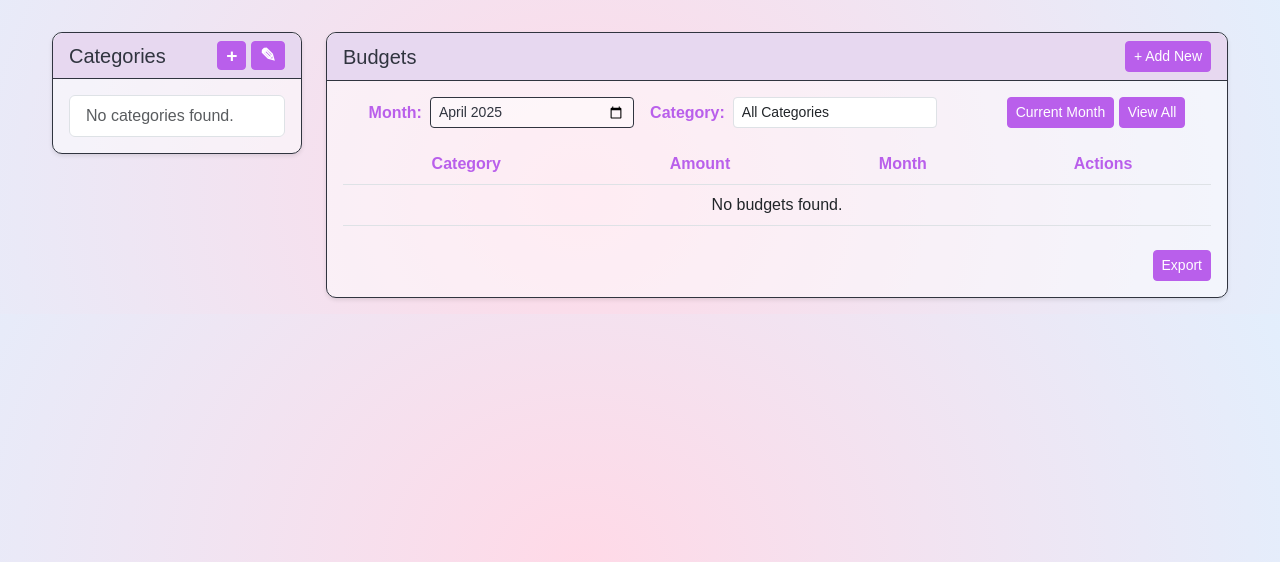
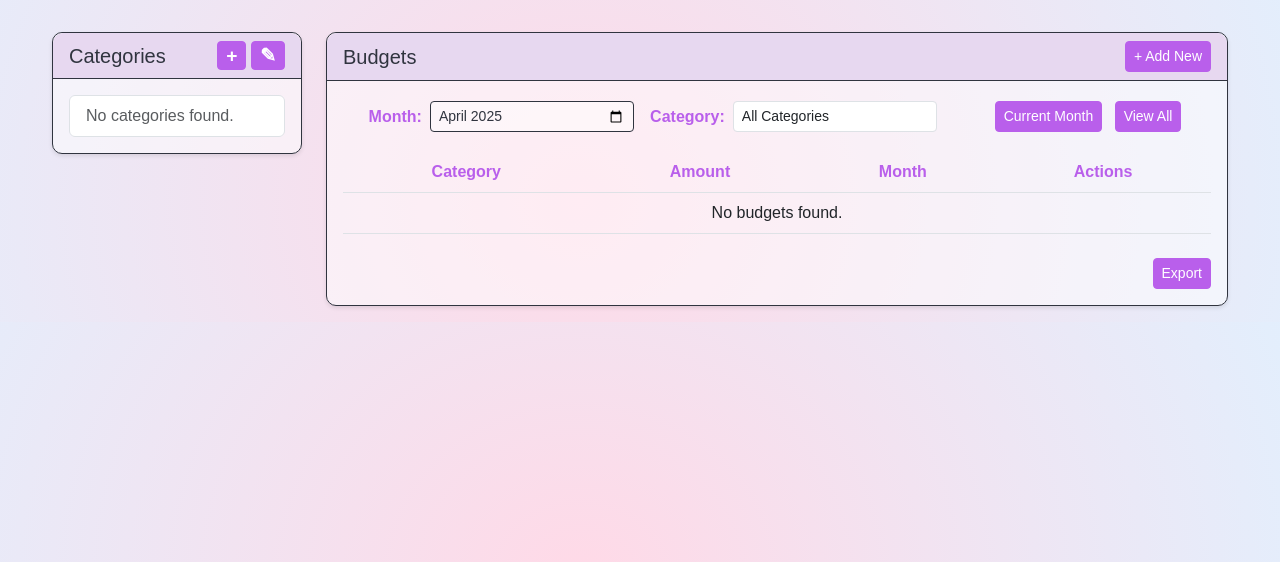
Before and after one commit to cleliamolanda/budget-tracker, a Django app: page /budgets/ in a window 1280 px wide. Shown: the part 56-618 px from the top of the page. Run offline with Django 5.2, Linux system fonts and the light colour scheme; the visitor is signed in with stand-in values (Sample User, id 1); data that the repository does not hold is empty; some web fonts are replaced.

Commit message:
corrects flex behavior

```diff
--- a/budget/templates/budget/budget_list.html
+++ b/budget/templates/budget/budget_list.html
@@ -4,9 +4,9 @@
 {% block title %}{{ title }} - Budget Co.{% endblock %}
 
 {% block content %}
-<div class="d-flex" style="gap: 1.5rem; align-items: flex-start;">
+<div class="d-flex" style="gap: 1.5rem; align-items: flex-start; flex-wrap: wrap;">
     <!-- Categories Sidebar -->
-    <div class="card custom-card categories-sidebar" style="width: 250px; max-height: 600px; overflow-y: auto;">
+    <div class="card custom-card categories-sidebar" style="min-width: 250px; max-height: 600px; overflow-y: auto;">
         <div class="card-header d-flex justify-content-between align-items-center custom-card-header-border custom-card-header-purple">
             <h5 class="card-title custom-text-blk mb-0">Categories</h5>
             <div class="custom-btn-group">
@@ -40,7 +40,7 @@
                 </div>
             </div>
             <div class="card-body" role="table" aria-label="Table of Budgets">
-                <div class="row mb-3" style="padding-left: 2vw; padding-right: 2vw;">
+                <div class="row mb-3 flex flex-wrap" style="padding-left: 2vw; padding-right: 2vw;">
                     <!-- Filter by month and category (automatic on select) -->
 
                     <form method="get" class="d-flex align-items-center">
@@ -59,9 +59,9 @@
 
 
                         </select>
-                        <div class="ms-auto">
-                            <button type="button" onclick="window.location.href='?month={{ current_month }}'" class="btn btn-primary btn-sm custom-btn-purple">Current Month</button>
-                            <button type="button" onclick="window.location.href='?'" class="btn btn-primary btn-sm custom-btn-purple">View All</button>
+                        <div class="ms-auto flex" style="min-width: 50px;">
+                            <button type="button" onclick="window.location.href='?month={{ current_month }}'" class="btn btn-primary btn-sm custom-btn-purple  m-1">Current Month</button>
+                            <button type="button" onclick="window.location.href='?'" class="btn btn-primary btn-sm custom-btn-purple m-1">View All</button>
                         </div>
 
                     </form>
```
